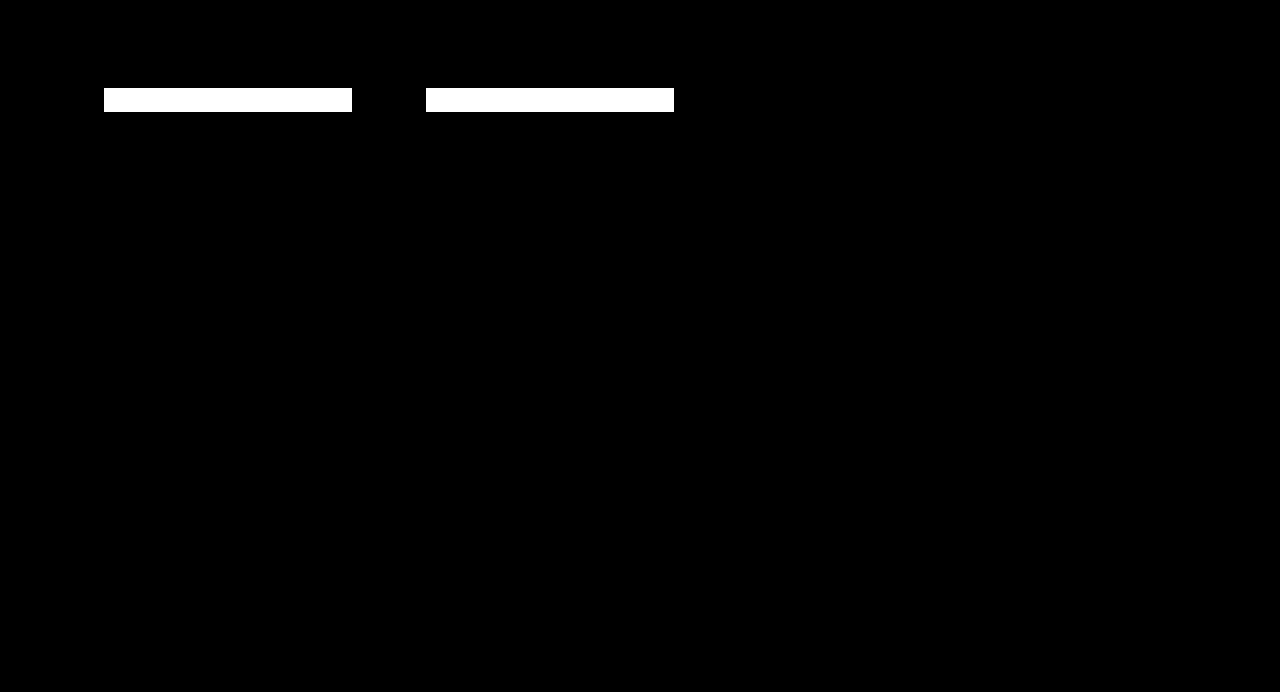
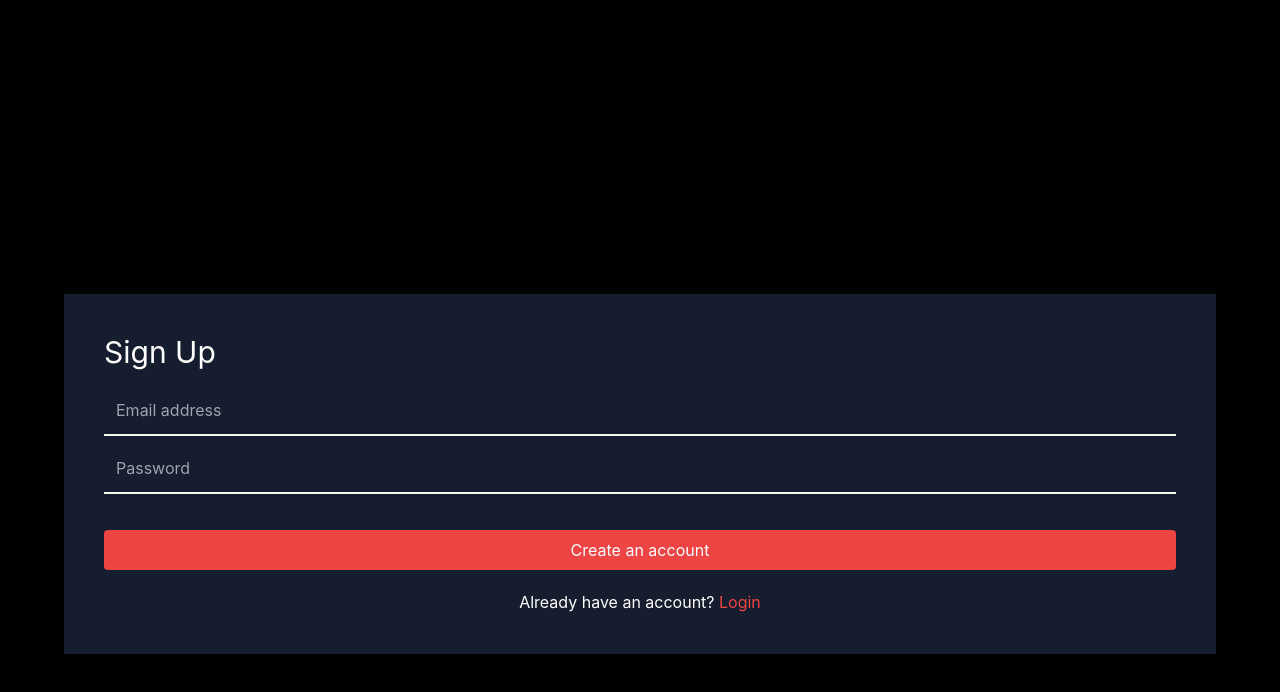
Before and after one commit to teonateona12/entertainment-web-front, a React (Create React App) app: page /signup in a window 1280 px wide. Shown: the top 692 px of the page. Built offline with nearby package versions, Linux system fonts and the light colour scheme.

Commit message:
style: add sign up style

```diff
--- a/src/components/LogIn.tsx
+++ b/src/components/LogIn.tsx
@@ -52,12 +52,18 @@ const LogIn = () => {
           value={data.password}
         ></input>
         <button
-          className="mt-9 bg-red-500 text-white p-2 mt-2 rounded"
+          className="mt-9 w-full bg-red-500 text-white p-2 mt-2 rounded"
           type="submit"
           onClick={handleSubmit}
         >
           Login to your account
         </button>
+        <p className="text-white mt-5 text-center">
+          Don't have an account?{" "}
+          <button className="text-red-500">
+            <Link to="/signup">Sign Up</Link>
+          </button>
+        </p>
       </form>
     </div>
   );
--- a/src/components/SignUp.tsx
+++ b/src/components/SignUp.tsx
@@ -1,8 +1,9 @@
 import { useState } from "react";
 import axios from "axios";
-import { Link } from "react-router-dom";
+import { Link, useNavigate } from "react-router-dom";
 
 const SignUp = () => {
+  const navigate = useNavigate();
   const [data, setData] = useState({
     email: "",
     password: "",
@@ -19,32 +20,67 @@ const SignUp = () => {
         email: data.email,
         password: data.password,
       });
-      <Link to="/">Home</Link>;
+      navigate("/");
     } catch (error) {
       console.log(error);
     }
   };
   return (
-    <div>
-      <h1>signup</h1>
-      <form onSubmit={handleSubmit}>
-        <label>email</label>
+    <div className="login mt-[20%] p-10 m-auto">
+      <h1 className="text-white text-3xl">Sign Up</h1>
+      <form>
         <input
+          className="login w-full text-white mt-4 p-3 border-b-[2px] border-b-stone-100"
+          placeholder="Email address"
           name="email"
           type="email"
           onChange={handleChange}
           value={data.email}
         ></input>
-        <label>password</label>
+
         <input
+          className="login w-full text-white mt-2 p-3 border-b-[2px] border-b-stone-100"
+          placeholder="Password"
           name="password"
-          type="text"
+          type="password"
           onChange={handleChange}
           value={data.password}
         ></input>
-        <button type="submit">register</button>
+        <button
+          className="mt-9 w-full bg-red-500 text-white p-2 mt-2 rounded"
+          type="submit"
+          onClick={handleSubmit}
+        >
+          Create an account
+        </button>
+        <p className="text-white mt-5 text-center">
+          Already have an account?{" "}
+          <button className="text-red-500">
+            <Link to="/Login">Login</Link>
+          </button>
+        </p>
       </form>
     </div>
+    // <div>
+    //   <h1>signup</h1>
+    //   <form onSubmit={handleSubmit}>
+    //     <label>email</label>
+    //     <input
+    //       name="email"
+    //       type="email"
+    //       onChange={handleChange}
+    //       value={data.email}
+    //     ></input>
+    //     <label>password</label>
+    //     <input
+    //       name="password"
+    //       type="text"
+    //       onChange={handleChange}
+    //       value={data.password}
+    //     ></input>
+    //     <button type="submit">register</button>
+    //   </form>
+    // </div>
   );
 };
 
```
